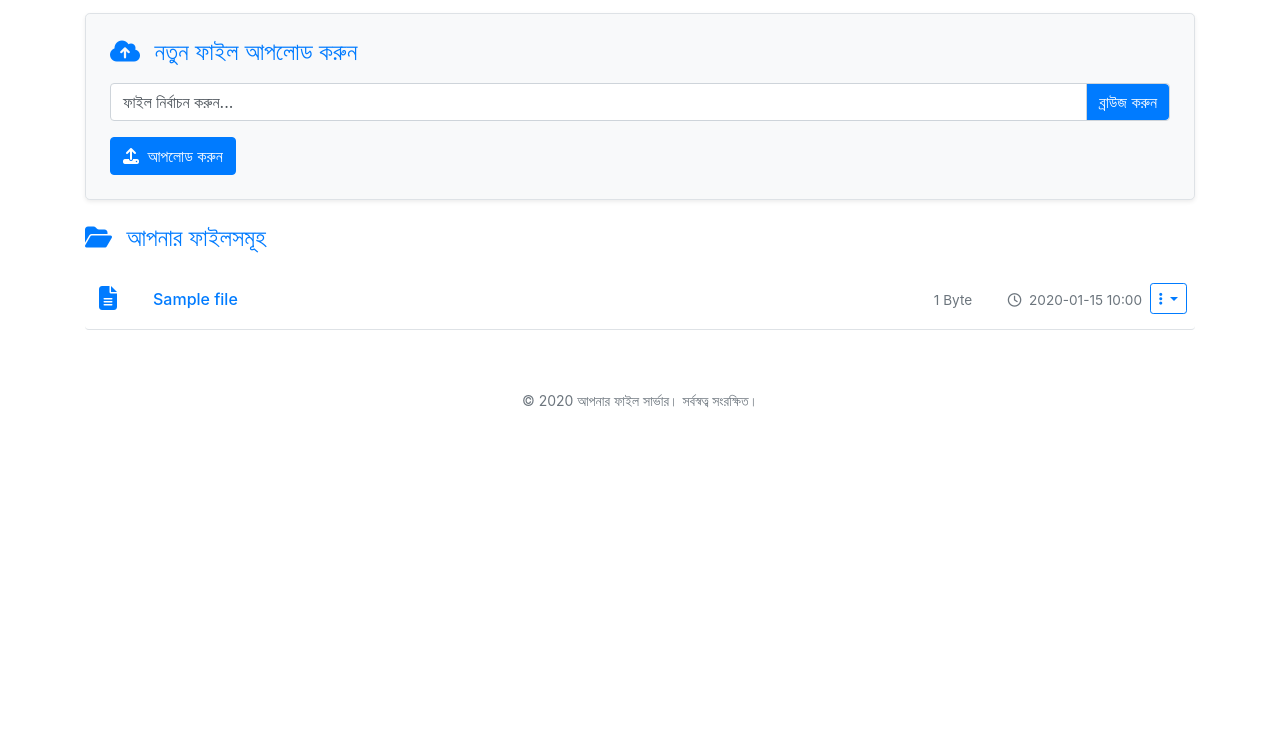
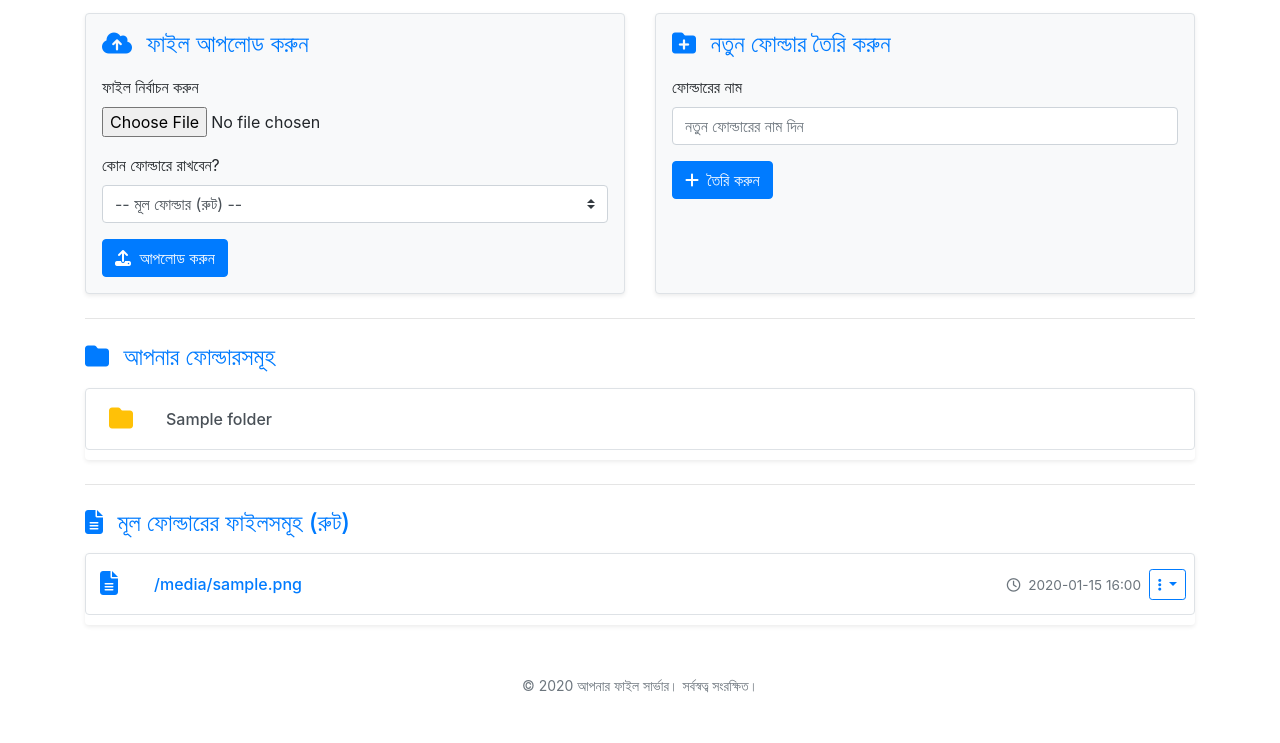
Before and after one commit to shahariarmahfuz/fantastic-fiesta, a Flask app: template templates/home.html in a window 1280 px wide. Shown: the part 57-800 px from the top of the page. Run offline with Flask 3, Linux system fonts and the light colour scheme; the template is opened without the code that fills it: most values are stand-ins (such as "Sample title", 1, 10 or a date in 2020).

Commit message:
Update home.html

```diff
--- a/templates/home.html
+++ b/templates/home.html
@@ -1,171 +1,194 @@
-{# home.html #}
-{% extends "base.html" %}
+{% extends 'base.html' %}
 
 {% block title %}হোম - ফাইল সার্ভার{% endblock %}
 
 {% block content %}
-  <div class="upload-section shadow-sm mb-4">
-    <h4 class="mb-3 text-primary"><i class="fas fa-cloud-upload-alt mr-2"></i> নতুন ফাইল আপলোড করুন</h4>
-    {# নিশ্চিত করুন 'upload_file' আপনার Flask আপলোড রুটের সঠিক endpoint নাম #}
-    <form method="post" enctype="multipart/form-data" action="{{ url_for('upload_file') }}"> {# <--- এখানেই পরিবর্তন করা হয়েছে #}
-        {# Add hidden input for current path if needed #}
-        {# <input type="hidden" name="current_path" value="{{ current_path }}"> #}
+    {# আপলোড এবং ফোল্ডার তৈরির সেকশন #}
+    {# Applied styles similar to 'upload-section' but adapted to row structure #}
+    <div class="row mb-4">
+        <div class="col-md-6 mb-3 mb-md-0">
+             <div class="p-3 border rounded bg-light shadow-sm h-100"> {# Added shadow & bg-light from theme #}
+                <h4 class="text-primary mb-3"><i class="fas fa-cloud-upload-alt mr-2"></i> ফাইল আপলোড করুন</h4>
+                <form method="post" action="{{ url_for('upload_file') }}" enctype="multipart/form-data">
                      <div class="form-group">
-             <div class="custom-file">
-                 <input type="file" class="custom-file-input" id="customFile" name="file" required>
-                 {# Label টি জাভাস্ক্রিপ্ট দ্বারা আপডেট হবে #}
-                 <label class="custom-file-label" for="customFile">ফাইল নির্বাচন করুন...</label>
+                        <label for="file_upload">ফাইল নির্বাচন করুন</label>
+                        {# Basic file input styling - consider Bootstrap custom file input if needed #}
+                        <input type="file" class="form-control-file" name="file_upload" id="file_upload" required>
                     </div>
+                    <div class="form-group">
+                        <label for="folder_id">কোন ফোল্ডারে রাখবেন?</label>
+                        <select name="folder_id" id="folder_id" class="form-control custom-select"> {# Added custom-select #}
+                            <option value="root">-- মূল ফোল্ডার (রুট) --</option>
+                            {% for f in folders %} {# folders variable passed from route #}
+                            <option value="{{ f.id }}">{{ f.name }}</option>
+                            {% endfor %}
+                        </select>
                     </div>
+                    {# Changed button to btn-primary and added icon #}
                     <button type="submit" class="btn btn-primary"><i class="fas fa-upload mr-1"></i> আপলোড করুন</button>
                 </form>
             </div>
+        </div>
+        <div class="col-md-6">
+             <div class="p-3 border rounded bg-light shadow-sm h-100"> {# Added shadow & bg-light from theme #}
+                <h4 class="text-primary mb-3"><i class="fas fa-folder-plus mr-2"></i> নতুন ফোল্ডার তৈরি করুন</h4>
+                <form method="post" action="{{ url_for('create_folder') }}">
+                      <div class="form-group">
+                         <label for="folder_name">ফোল্ডারের নাম</label>
+                        <input type="text" class="form-control" name="folder_name" id="folder_name" placeholder="নতুন ফোল্ডারের নাম দিন" required>
+                    </div>
+                     {# Changed button to btn-primary and added icon #}
+                    <button type="submit" class="btn btn-primary"><i class="fas fa-plus mr-1"></i> তৈরি করুন</button>
+                </form>
+            </div>
+        </div>
+    </div>
+    <hr class="mb-4"> {# Added margin bottom #}
 
-  <div class="file-list-section">
-    <h4 class="mb-3 text-primary"><i class="fas fa-folder-open mr-2"></i> আপনার ফাইলসমূহ</h4>
+    {# ফোল্ডার লিস্ট #}
+    <h4 class="text-primary mb-3"><i class="fas fa-folder mr-2"></i> আপনার ফোল্ডারসমূহ</h4>
+    {% if folders %}
+        <div class="list-group mb-4 shadow-sm"> {# Added shadow #}
+            {% for f in folders %}
+                {# Applied list-group-item styling from base.html #}
+                <a href="{{ url_for('view_folder', folder_id=f.id) }}" class="list-group-item list-group-item-action">
+                     <span class="file-icon"><i class="fas fa-folder text-warning"></i></span> {# Specific folder icon #}
+                     <div class="file-details justify-content-start"> {# Adjusted alignment #}
+                         <span class="file-name">{{ f.name }}</span>
+                     </div>
+                     {# Placeholder for potential actions/info #}
+                     <div class="file-actions ml-2">
+                         {# Example: Add delete/rename buttons here if needed later
+                         <button class="btn btn-sm btn-outline-danger"><i class="fas fa-trash-alt"></i></button>
+                         #}
+                     </div>
+                </a>
+            {% endfor %}
+        </div>
+    {% else %}
+        <p class="text-muted">কোনো ফোল্ডার তৈরি করা হয়নি।</p>
+    {% endif %}
+    <hr class="mb-4"> {# Added margin bottom #}
 
-    {# Optional: Breadcrumbs for navigation if you have folders #}
-    {# Example:
-    <nav aria-label="breadcrumb">
-      <ol class="breadcrumb">
-        <li class="breadcrumb-item"><a href="{{ url_for('home', path='/') }}">Root</a></li>
-        {% for part in current_path.strip('/').split('/') %}
-          {% if loop.last %}
-            <li class="breadcrumb-item active" aria-current="page">{{ part }}</li>
-          {% else %}
-            {# Construct path for intermediate folders #}
-            {# <li class="breadcrumb-item"><a href="{{ url_for('home', path=...) }}">{{ part }}</a></li> #}
-          {# {% endif %}
-        {% endfor %}
-      </ol>
-    </nav>
-    #}
+    {# রুটের ফাইলগুলো #}
+    <h4 class="text-primary mb-3"><i class="fas fa-file-alt mr-2"></i> মূল ফোল্ডারের ফাইলসমূহ (রুট)</h4>
+     {% if root_files %}
+        <ul class="list-group mb-4 shadow-sm"> {# Added shadow #}
+            {% for file in root_files %}
+            {# Applied list-group-item styling from base.html #}
+            <li class="list-group-item px-0 px-md-2">
 
-    {# Pass 'files' list from your Flask route #}
-    {% if files %}
-      <ul class="list-group list-group-flush">
-        {# Loop through files/folders passed from the backend #}
-        {% for file in files %}
-          <li class="list-group-item px-0 px-md-2"> {# Reduced padding on small screens #}
-              {# Determine icon based on file type (requires logic in backend or complex Jinja) #}
-              {# Ensure 'file' object has 'is_directory' and 'mime_type' attributes #}
+                 {# Dynamic Icon Logic - Requires file.mime_type from backend #}
                  {% set icon_class = 'fa-file-alt' %} {# Default icon #}
-              {% if file.is_directory %}
-                  {% set icon_class = 'fa-folder text-warning' %} {# Folder with different color #}
-              {% elif file.mime_type and file.mime_type.startswith('image/') %}
+                 {% if file.mime_type and file.mime_type.startswith('image/') %}
                      {% set icon_class = 'fa-file-image' %}
                  {% elif file.mime_type == 'application/pdf' %}
-                  {% set icon_class = 'fa-file-pdf text-danger' %} {# PDF with different color #}
+                     {% set icon_class = 'fa-file-pdf text-danger' %}
                  {% elif file.mime_type and file.mime_type.startswith('audio/') %}
                       {% set icon_class = 'fa-file-audio' %}
                  {% elif file.mime_type and file.mime_type.startswith('video/') %}
                      {% set icon_class = 'fa-file-video' %}
                  {% elif file.mime_type in ['application/msword', 'application/vnd.openxmlformats-officedocument.wordprocessingml.document'] %}
-                   {% set icon_class = 'fa-file-word text-info' %} {# Word with different color #}
+                      {% set icon_class = 'fa-file-word text-info' %}
                  {% elif file.mime_type in ['application/vnd.ms-excel', 'application/vnd.openxmlformats-officedocument.spreadsheetml.sheet'] %}
-                   {% set icon_class = 'fa-file-excel text-success' %} {# Excel with different color #}
+                      {% set icon_class = 'fa-file-excel text-success' %}
                  {% elif file.mime_type in ['application/vnd.ms-powerpoint', 'application/vnd.openxmlformats-officedocument.presentationml.presentation'] %}
-                   {% set icon_class = 'fa-file-powerpoint text-warning' %} {# PowerPoint different color #}
+                      {% set icon_class = 'fa-file-powerpoint text-warning' %}
                  {% elif file.mime_type in ['application/zip', 'application/x-rar-compressed', 'application/x-7z-compressed', 'application/gzip', 'application/x-tar'] %}
-                   {% set icon_class = 'fa-file-archive text-secondary' %} {# Archive different color #}
+                      {% set icon_class = 'fa-file-archive text-secondary' %}
                  {% endif %}
                   <span class="file-icon"><i class="fas {{ icon_class }}"></i></span>
 
                  <div class="file-details">
-                   {# Link to view/download the file or enter directory #}
-                   {# Replace 'view_or_download' and 'item_id' with your actual endpoint and identifier #}
-                   <a href="{{ url_for('view_or_download', item_id=file.id) }}" class="file-name" title="{{ file.name }}">
-                       {{ file.name }}
+                     {# File name as link #}
+                     <a href="{{ url_for('view_file', file_id=file.id) }}" class="file-name" title="{{ file.original_filename }}">
+                          {{ file.original_filename | truncate(50) }} {# Truncate long names #}
                      </a>
-
-                   {# Optional: Display file size and modified date #}
+                      {# File meta data #}
                      <div class="file-meta">
-                       {# Ensure 'file' object has 'size' and 'modified_date' attributes #}
-                       {# Also ensure you have a 'filesizeformat' filter available #}
-                       {% if file.size and not file.is_directory %}
-                         <span class="file-size mr-3 d-none d-md-inline">{{ file.size | filesizeformat }}</span> {# Hide size on small screens #}
-                       {% endif %}
-                       {% if file.modified_date %}
-                          <span class="file-date text-muted"><i class="far fa-clock mr-1"></i> {{ file.modified_date.strftime('%Y-%m-%d %H:%M') }}</span> {# Format date #}
+                          {# Add file size if available from backend as file.size #}
+                          {# {% if file.size %}
+                            <span class="file-size mr-3 d-none d-md-inline">{{ file.size | filesizeformat }}</span>
+                          {% endif %} #}
+                          {% if file.upload_time %}
+                              {# Ensure datetimeformat filter is available #}
+                             <span class="file-date text-muted"><i class="far fa-clock mr-1"></i> {{ file.upload_time | datetimeformat }}</span>
                           {% endif %}
                      </div>
                  </div>
 
-               {# Action Buttons Dropdown #}
-               {# Ensure endpoints 'share_file', 'rename_item', 'move_to_trash' exist #}
                 <div class="file-actions ml-2">
-                  <div class="btn-group">
-                    <button type="button" class="btn btn-sm btn-outline-primary dropdown-toggle" data-toggle="dropdown" aria-expanded="false" aria-label="File options">
+                    <div class="dropdown">
+                         {# Changed dropdown button style #}
+                        <button class="btn btn-sm btn-outline-primary dropdown-toggle" type="button" id="dropdownMenuButton{{ file.id }}" data-toggle="dropdown" aria-expanded="false" aria-label="File options">
                             <i class="fas fa-ellipsis-v"></i>
                         </button>
-                    <div class="dropdown-menu dropdown-menu-right">
-                      {# Example Actions - adjust urls and logic as needed #}
-                      <a class="dropdown-item" href="{{ url_for('view_or_download', item_id=file.id) }}"><i class="fas fa-eye fa-fw mr-2"></i>দেখুন/ডাউনলোড</a>
-                      <a class="dropdown-item" href="{{ url_for('share_file', item_id=file.id) }}"><i class="fas fa-share-alt fa-fw mr-2"></i>শেয়ার</a>
-                      {# Rename might need a modal - ensure modal target/id matches #}
-                      <a class="dropdown-item" href="#" data-toggle="modal" data-target="#renameModal-{{ file.id }}"><i class="fas fa-edit fa-fw mr-2"></i>নাম পরিবর্তন</a>
+                        <div class="dropdown-menu dropdown-menu-right" aria-labelledby="dropdownMenuButton{{ file.id }}">
+                             {# Added icons to dropdown items #}
+                            <a class="dropdown-item" href="{{ url_for('view_file', file_id=file.id) }}"><i class="fas fa-eye fa-fw mr-2"></i>দেখুন</a>
+                            <a class="dropdown-item" href="{{ url_for('download_file', file_id=file.id) }}"><i class="fas fa-download fa-fw mr-2"></i>ডাউনলোড</a>
                             <div class="dropdown-divider"></div>
-                      {# Confirmation added via JS #}
-                      <a class="dropdown-item text-danger" href="{{ url_for('move_to_trash', item_id=file.id) }}" onclick="return confirm('আপনি কি নিশ্চিতভাবে এই আইটেমটি ট্র্যাশে সরাতে চান?');"><i class="fas fa-trash-alt fa-fw mr-2"></i>ট্র্যাশে সরান</a>
+                            {# Share Button Form - ensure text color is appropriate #}
+                            <form method="post" action="{{ url_for('create_share_link', file_id=file.id) }}" class="dropdown-item p-0">
+                                 <button type="submit" class="btn btn-link text-decoration-none text-body w-100 text-left pl-3"><i class="fas fa-share-alt fa-fw mr-2"></i>শেয়ার</button>
+                             </form>
+                             {# Move Button Trigger #}
+                            <button type="button" class="dropdown-item" data-toggle="modal" data-target="#moveModal{{ file.id }}"><i class="fas fa-arrows-alt-v fa-fw mr-2"></i>মুভ</button>
+                            <div class="dropdown-divider"></div>
+                             {# Delete Button Form - ensure text color is appropriate #}
+                             <form method="post" action="{{ url_for('delete_file', file_id=file.id) }}" class="dropdown-item p-0" onsubmit="return confirm('আপনি কি নিশ্চিতভাবে এই ফাইলটি ট্র্যাশে পাঠাতে চান?');">
+                                <button type="submit" class="btn btn-link text-danger text-decoration-none w-100 text-left pl-3"><i class="fas fa-trash-alt fa-fw mr-2"></i>ডিলিট (ট্র্যাশ)</button>
+                            </form>
                         </div>
                     </div>
-               </div>
+                </div>{# /file-actions #}
             </li>
 
-          {# Optional: Rename Modal (Example) - Generate unique IDs #}
-          {# Ensure 'rename_item' endpoint exists and handles POST request #}
-          <div class="modal fade" id="renameModal-{{ file.id }}" tabindex="-1" aria-labelledby="renameModalLabel-{{ file.id }}" aria-hidden="true">
-            <div class="modal-dialog modal-dialog-centered">
+             {# --- Move Modal for this file (Styled) --- #}
+            <div class="modal fade" id="moveModal{{ file.id }}" tabindex="-1" aria-labelledby="moveModalLabel{{ file.id }}" aria-hidden="true">
+              <div class="modal-dialog modal-dialog-centered modal-sm"> {# Centered modal #}
                 <div class="modal-content">
+                  <form method="post" action="{{ url_for('move_file', file_id=file.id) }}">
                     <div class="modal-header">
-                  <h5 class="modal-title" id="renameModalLabel-{{ file.id }}">"'{{ file.name | truncate(30) }}'" এর নাম পরিবর্তন করুন</h5>
-                  <button type="button" class="close" data-dismiss="modal" aria-label="Close">
-                    <span aria-hidden="true">&times;</span>
-                  </button>
+                      <h5 class="modal-title text-primary" id="moveModalLabel{{ file.id }}"><i class="fas fa-arrows-alt-v mr-2"></i> ফাইল মুভ করুন</h5>
+                      <button type="button" class="close" data-dismiss="modal" aria-label="Close"><span aria-hidden="true">&times;</span></button>
                     </div>
-                <form action="{{ url_for('rename_item', item_id=file.id) }}" method="post">
                     <div class="modal-body">
+                      <p><small>ফাইল: {{ file.original_filename | truncate(40)}}</small></p>
                       <div class="form-group">
-                       <label for="newName-{{ file.id }}">নতুন নাম:</label>
-                       <input type="text" class="form-control" id="newName-{{ file.id }}" name="new_name" value="{{ file.name }}" required>
+                          <label for="target_folder_id{{ file.id }}">কোথায় মুভ করবেন?</label>
+                           {# Added custom-select #}
+                          <select name="target_folder_id" id="target_folder_id{{ file.id }}" class="form-control custom-select" required>
+                              {% if not folders %}
+                                <option value="" disabled selected>কোনো ফোল্ডার নেই</option>
+                              {% else %}
+                                 <option value="" disabled selected>-- ফোল্ডার নির্বাচন করুন --</option>
+                                 {% for f in folders %}
+                                     <option value="{{ f.id }}">{{ f.name }}</option>
+                                 {% endfor %}
+                              {% endif %}
+                          </select>
                       </div>
                     </div>
                     <div class="modal-footer">
-                    <button type="button" class="btn btn-secondary" data-dismiss="modal">বাতিল করুন</button>
-                    <button type="submit" class="btn btn-primary">সংরক্ষণ করুন</button>
+                      <button type="button" class="btn btn-secondary btn-sm" data-dismiss="modal">বাতিল করুন</button>
+                      {# Changed button to btn-primary #}
+                      <button type="submit" class="btn btn-primary btn-sm" {% if not folders %}disabled{% endif %}><i class="fas fa-check mr-1"></i> মুভ করুন</button>
                     </div>
                   </form>
                 </div>
               </div>
             </div>
+            {# --- End Move Modal --- #}
 
-        {% endfor %} {# End of file loop #}
-      </ul>
+            {% endfor %} {# End file loop #}
+        </ul>{# /list-group #}
     {% else %}
-      {# Empty state message #}
+        {# Styled empty state message #}
         <div class="text-center p-5 my-4 bg-light rounded">
           <i class="fas fa-box-open fa-3x mb-3 text-muted"></i>
-          <p class="lead text-muted">কোন ফাইল বা ফোল্ডার পাওয়া যায়নি।</p>
-          <p>শুরু করতে কিছু ফাইল আপলোড করুন!</p>
+          <p class="lead text-muted">মূল ফোল্ডারে (রুটে) কোনো ফাইল আপলোড করা হয়নি।</p>
         </div>
-    {% endif %} {# End of if files #}
-  </div> {# End of file-list-section #}
-{% endblock %} {# End of content block #}
+    {% endif %} {# End if root_files #}
 
-{% block scripts %}
-{{ super() }} {# Include scripts from base.html if any #}
-<script>
-    // Optional: Add any page-specific JavaScript here
-    // console.log("Home page scripts loaded.");
-
-    // Example: Initialize tooltips if you use them for better UX
-    // $(function () {
-    //   $('[data-toggle="tooltip"]').tooltip()
-    // })
-
-    // Autofocus on rename modal input when shown
-    $('.modal').on('shown.bs.modal', function () {
-        $(this).find('input[type=text]:first').focus();
-    });
-</script>
-{% endblock %} {# End of scripts block #}
+{% endblock %}
```
Lines whose indentation alone changed are shown as unchanged.
